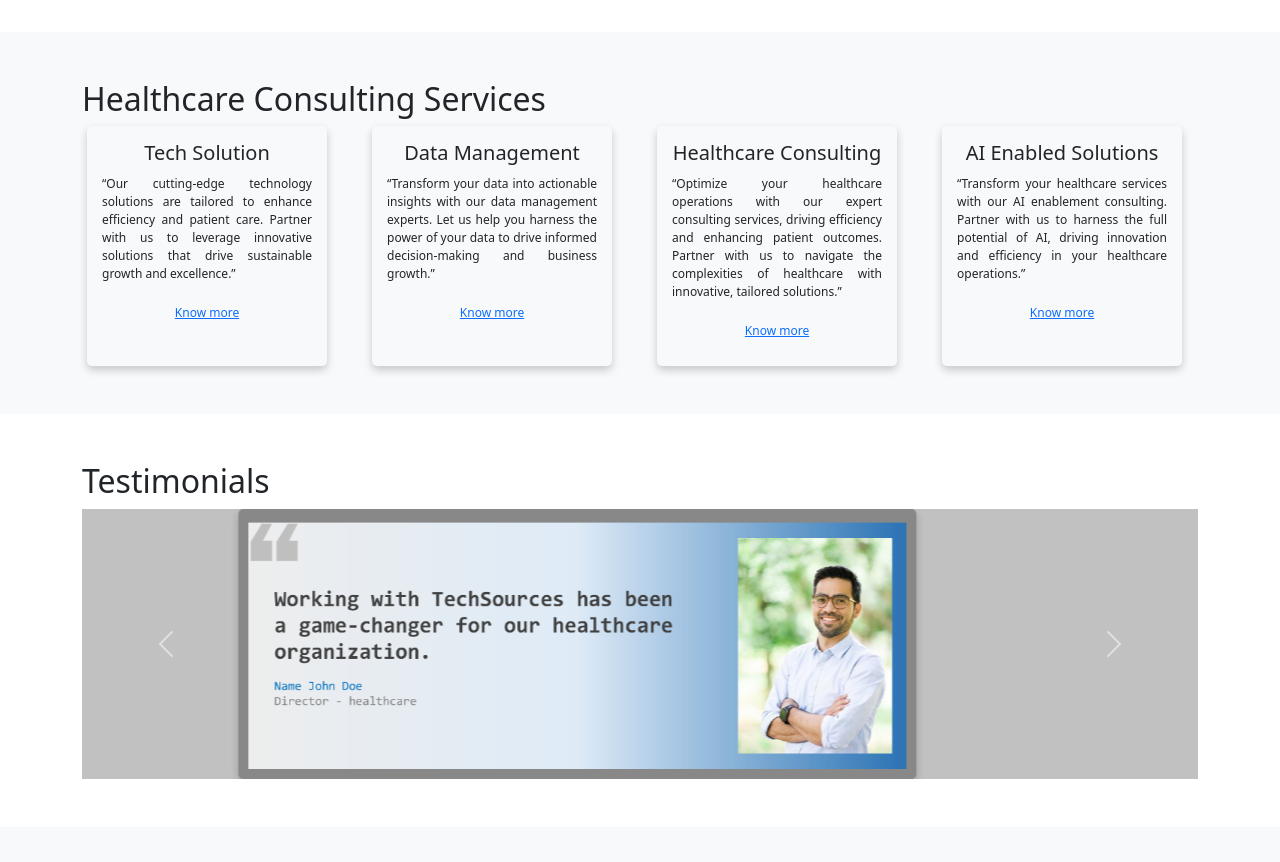
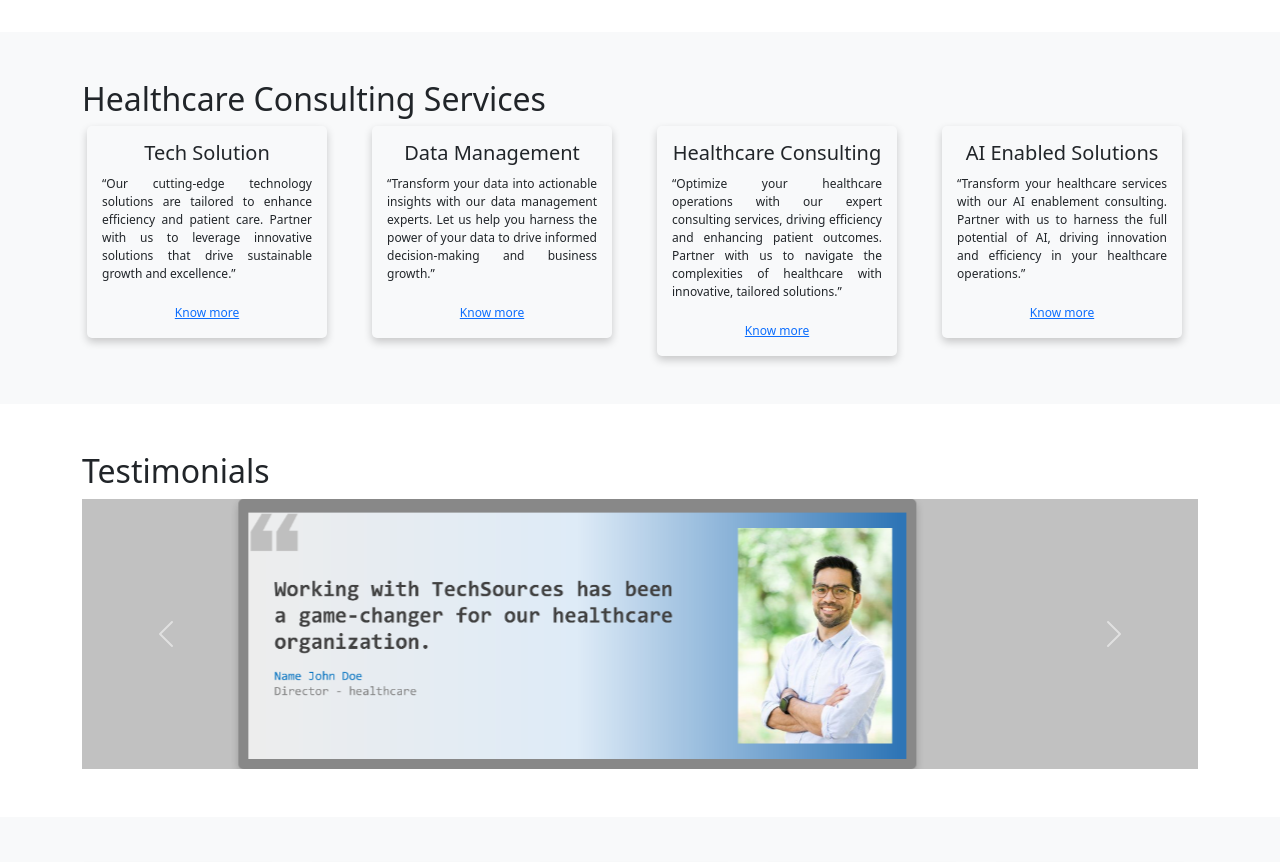
Before and after one commit to rksinghr/techsources, a plain HTML site: page index.html in a window 1280 px wide. Shown: the part 1240-2102 px from the top of the page. Drawn offline with nearby package versions, Linux system fonts and the light colour scheme.

Commit message:
commit#3

```diff
--- a/css/style.css
+++ b/css/style.css
@@ -23,7 +23,6 @@
 .service-card {
     /* Add shadows to create the "card" effect */
     max-width: 15rem;
-    min-height: 15rem;
     box-shadow: 0 4px 8px 0 rgba(0,0,0,0.2);
     transition: 0.3s;
     border-radius: 5px; /* 5px rounded corners */
```
